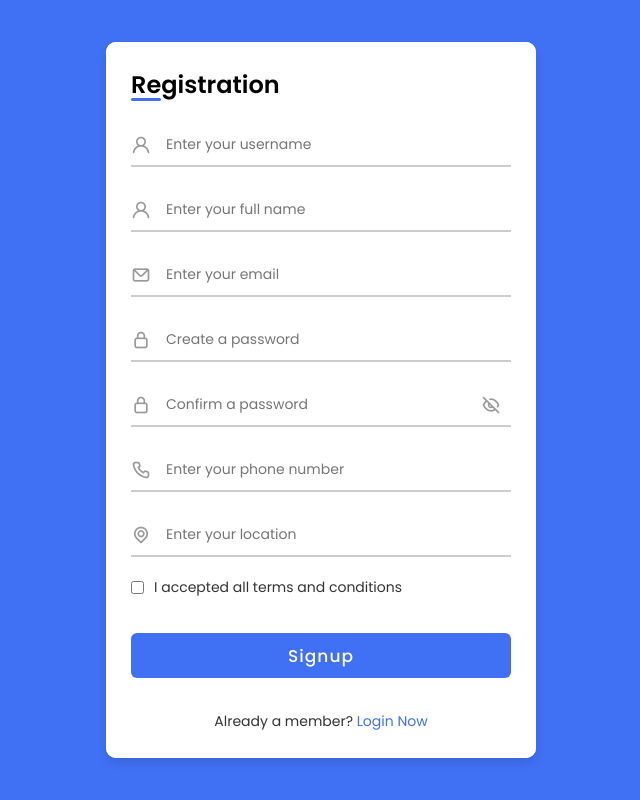
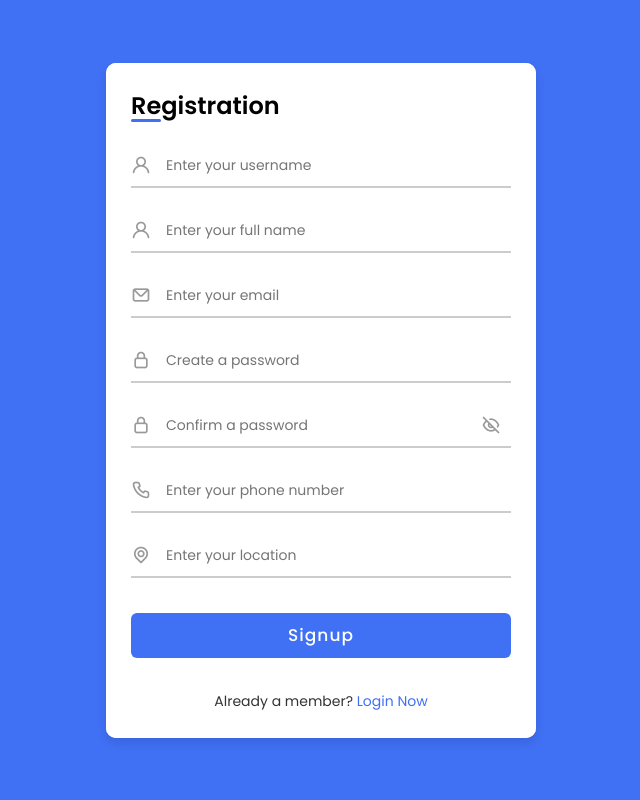
Before and after one commit to ahmad-dayekh/Hospital-Management-System, a PHP site: page /View/Pages/Registration/reg.php in a window 1280 px wide. Shown: the whole page, without its empty margins (319-959 px from the left). Run offline with PHP 8.4, Linux system fonts and the light colour scheme.

Commit message:
Hay a7la push la bayyak :^

```diff
--- a/View/Pages/Registration/login.php
+++ b/View/Pages/Registration/login.php
@@ -103,7 +103,6 @@ if ($_SERVER["REQUEST_METHOD"] == "POST") {
                             <input type="checkbox" id="logCheck">
                             <label for="logCheck" class="text">Remember me</label>
                         </div>
-                        <a href="#" class="text">Forgot password?</a>
                     </div>
                     <div class="input-field button">
                         <input type="submit" value="Login" name="submit">
--- a/View/Pages/Registration/reg.php
+++ b/View/Pages/Registration/reg.php
@@ -108,12 +108,6 @@ if ($_SERVER["REQUEST_METHOD"] == "POST") {
                         <input type="text" placeholder="Enter your location" name="location" required>
                         <i class="uil uil-location-point"></i>
                     </div>
-                    <div class="checkbox-text">
-                        <div class="checkbox-content">
-                            <input type="checkbox" id="termCon">
-                            <label for="termCon" class="text">I accepted all terms and conditions</label>
-                        </div>
-                    </div>
                     <div class="input-field button">
                         <input type="submit" value="Signup" name="submit">
                     </div>
```
